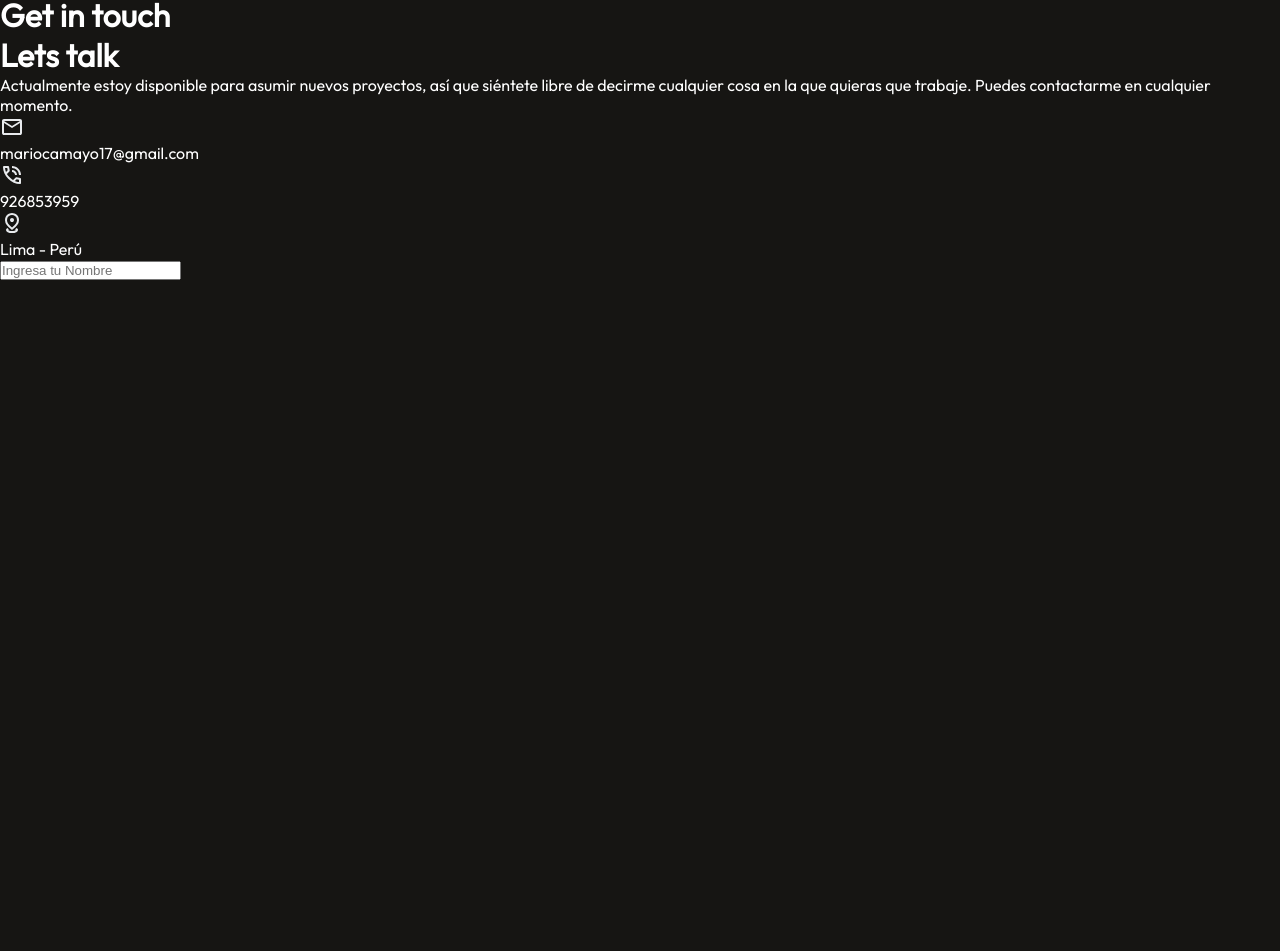
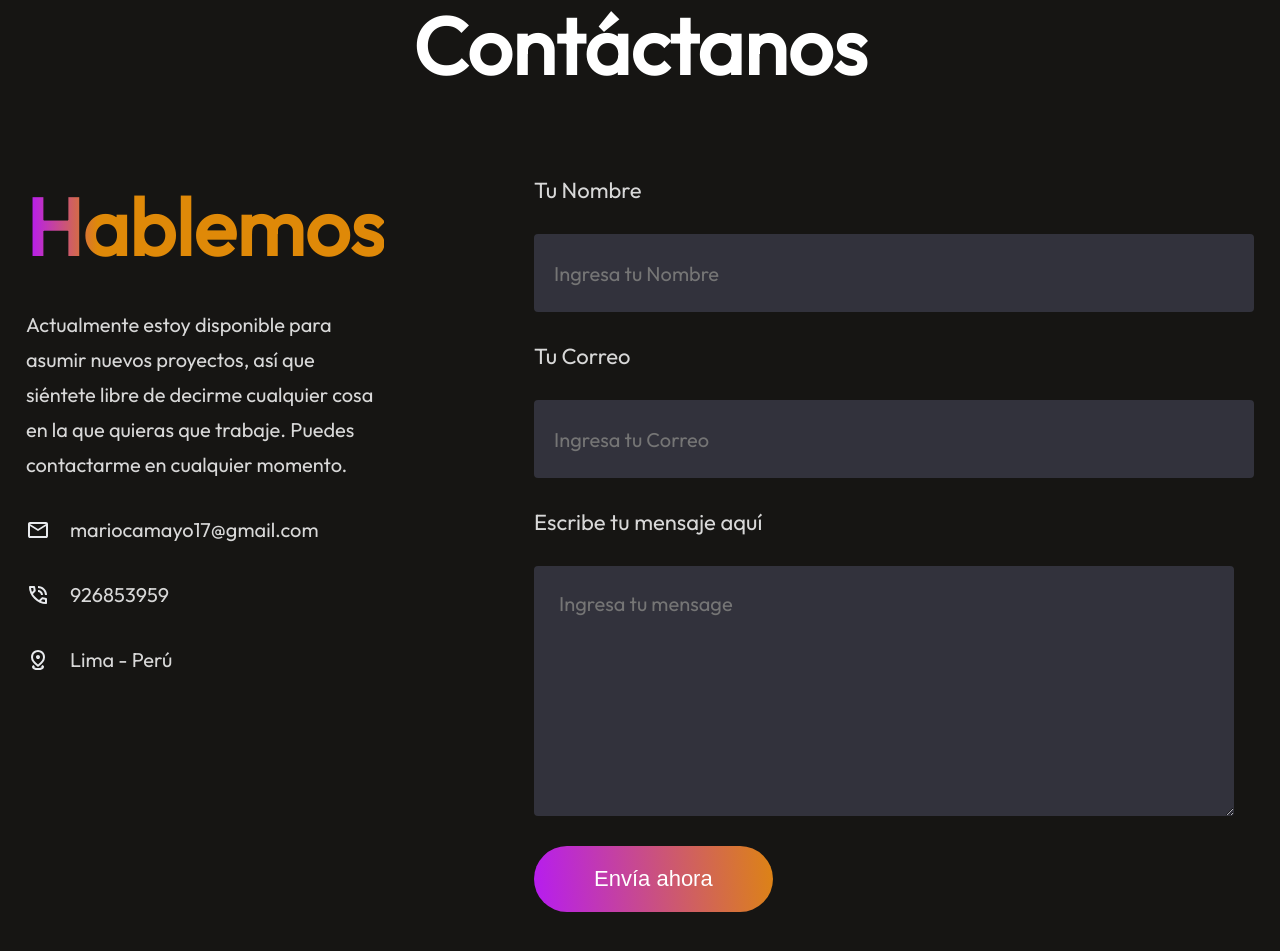
Before and after one commit to MarioCamayo/portfolio, a React (Vite) app: page / in a window 1280 px wide. Shown: the part 5002-5953 px from the top of the page. Before the commit the page ends 5282 px from the top, so only its background shows below. Built offline with nearby package versions, Linux system fonts and the light colour scheme.

Commit message:
se agregó la sección de contactos con sus estilos

```diff
--- a/src/components/Contact/Contact.jsx
+++ b/src/components/Contact/Contact.jsx
@@ -1,17 +1,18 @@
 import email_icon from "../../assets/email.svg";
 import phone_icon from "../../assets/phone.svg";
 import location_icon from "../../assets/location.svg";
+import "./contact.css";
+
 const Contact = () => {
   return (
     <div className="contact">
       <div className="contact-title">
-        <h1>Get in touch</h1>
+        <h1>Contáctanos</h1>
         {/* <img src="" alt="" /> */}
       </div>
       <div className="contact-section">
         <div className="contact-left">
-          <h1>Lets talk</h1>
-          {/* <p>Im currently avaliable to take on new projects, so feel free about anything that you want me to work on. You can contact anytime. </p> */}
+          <h1>Hablemos</h1>
           <p>
             Actualmente estoy disponible para asumir nuevos proyectos, así que
             siéntete libre de decirme cualquier cosa en la que quieras que
@@ -33,8 +34,13 @@ const Contact = () => {
           </div>
         </div>
       <form className="contact-right">
-          <label htmlFor="Tu Nombre"></label>
+          <label htmlFor="">Tu Nombre</label>
           <input type="text"  placeholder="Ingresa tu Nombre" name="name"/>
+          <label htmlFor="">Tu Correo</label>
+          <input type="email"  placeholder="Ingresa tu Correo" name="email"/>
+          <label htmlFor="">Escribe tu mensaje aquí</label>
+          <textarea name="message" rows="8" placeholder="Ingresa tu mensage"></textarea>
+          <button className="contact-submit">Envía ahora</button>
       </form>
       </div>
     </div>
--- a/src/components/Contact/contact.css
+++ b/src/components/Contact/contact.css
@@ -0,0 +1,123 @@
+.contact{
+  display: flex;
+  flex-direction: column;
+  align-items: center;
+  justify-content: center;
+  gap: 80px;
+  margin: 80px 170px;
+}
+
+.contact-title{
+  position: relative;
+}
+
+.contact-title h1{
+  padding: 0px 30px;
+  font-size: 80px;
+  font-weight: 600;
+}
+
+.contact-title img{
+  position: absolute;
+  bottom: 0;
+  right: 0;
+  z-index: -1;
+}
+
+.contact-section{
+  display: flex;
+  gap: 150px;
+}
+
+.contact-left{
+  display: flex;
+  flex-direction: column;
+  gap: 30px;
+}
+
+.contact-left h1{
+  font-size: 80px;
+  font-weight: 700;
+  background: linear-gradient(270deg, #DF8908 80%,
+  #B415FF 100%);
+  background-clip: text;
+  -webkit-background-clip: text;
+  -webkit-text-fill-color: transparent;
+
+}
+
+.contact-left p{
+  max-width: 550px;
+  color: #D8D8D8;
+  font-size: 20px;
+  line-height: 35px;
+}
+
+.contact-details{
+  display: flex;
+  flex-direction: column;
+  gap: 30px;
+  color: #D8D8D8;
+  font-size: 22px;
+}
+
+.contact-detail{
+  display: flex;
+  align-items: center;
+  gap: 20px;
+}
+
+.contact-right{
+  display: flex;
+  flex-direction: column;
+  align-items: start;
+  gap: 30px;
+}
+
+.contact-right label{
+  color: #D8D8D8;
+  font-size: 22px;
+  font-weight: 500;
+}
+
+.contact-right input{
+    border: none;
+    width: 700px;
+    height: 78px;
+    padding-left: 20px;
+    border-radius: 4px;
+    background: #32323c;
+    color: #A0A0A0;
+    font-family: Outfit;
+    font-size: 20px;
+}
+
+.contact-right textarea{
+  width: 650px;
+  border: none;
+  padding: 25px;
+  border-radius: 4px;
+  background: #32323c;
+  color: #A0A0A0;
+  font-family: Outfit;
+  font-size: 20px;
+
+}
+
+.contact-submit{
+  border: none;
+  color: white;
+  border-radius: 50px;
+  background: linear-gradient(264deg, #DF8908 -5.09%,
+  #B415FF 106.28%);
+  font-size: 22px;
+  padding: 20px 60px;
+  margin-bottom: 50px;
+  cursor: pointer;
+  transition: 0.3s;
+}
+
+.contact-submit:hover{
+  transform: scale(1.1);
+  transition: 0.3s;
+}
```
